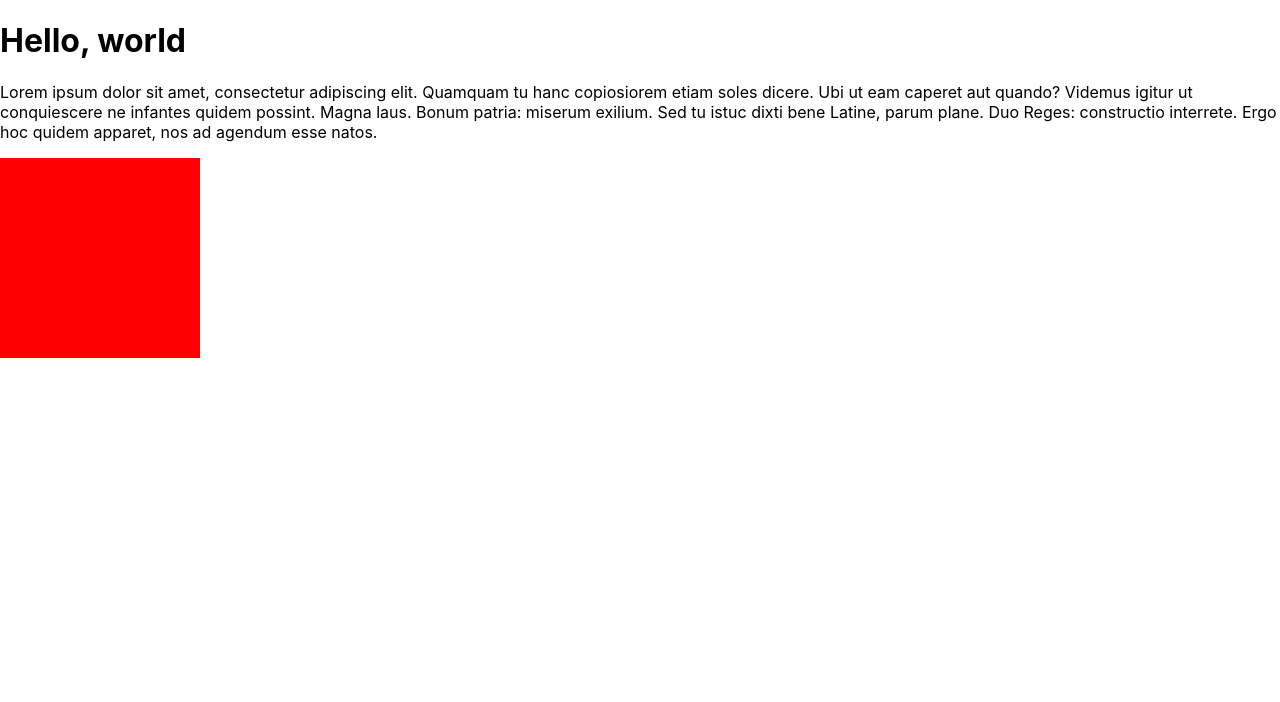
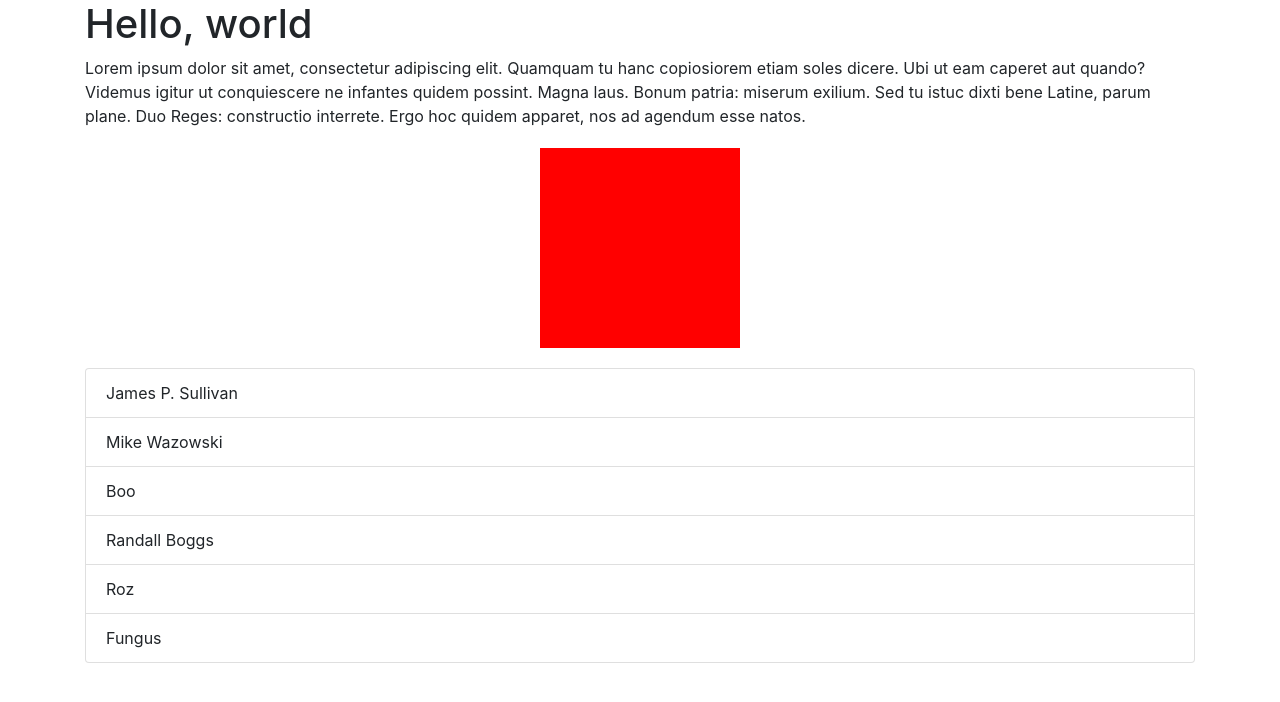
Before and after one commit to jacquescoetzee202/first-react-app, a React (Create React App) app: page / in a window 1280 px wide. Shown: the top 702 px of the page. Built offline with nearby package versions, Linux system fonts and the light colour scheme.

Commit message:
complete challange 1 non tricksy

```diff
--- a/public/index.html
+++ b/public/index.html
@@ -24,11 +24,13 @@
       work correctly both with client-side routing and a non-root public URL.
       Learn how to configure a non-root public URL by running `npm run build`.
     -->
+    <!--Bootstrap stylesheet link-->
+    <link rel="stylesheet" href="https://cdn.jsdelivr.net/npm/bootstrap@4.5.3/dist/css/bootstrap.min.css" integrity="sha384-TX8t27EcRE3e/ihU7zmQxVncDAy5uIKz4rEkgIXeMed4M0jlfIDPvg6uqKI2xXr2" crossorigin="anonymous">
     <title>React App</title>
   </head>
   <body>
     <noscript>You need to enable JavaScript to run this app.</noscript>
-    <div id="root"></div>
+    <div id="root" class="container"></div>
     <!--
       This HTML file is a template.
       If you open it directly in the browser, you will see an empty page.
--- a/src/App.js
+++ b/src/App.js
@@ -1,13 +1,7 @@
-import Header from "./components/Header";
-import Paragraph from "./components/Paragraph";
-import Square from "./components/Square"
+import Stuff from "./components/Stuff";
 
 const App = () => (
-  <>
-    <Header />
-    <Paragraph />
-    <Square />
-  </>
+  <Stuff />
 );
 
 export default App;
--- /dev/null
+++ b/src/components/People.js
@@ -0,0 +1,13 @@
+let names = ["James P. Sullivan", "Mike Wazowski", "Boo", "Randall Boggs", "Roz", "Fungus"];
+
+const People = () => (
+    <ul className="list-group">
+        {names.map((name, index) => (
+            <li key={ index } className="list-group-item">
+                {name}
+            </li>
+        ))}
+    </ul>
+);
+
+export default People;
--- a/src/components/Square.js
+++ b/src/components/Square.js
@@ -1,11 +1,13 @@
 const divStyle = {
     backgroundColor: 'red',
     height: 200,
-    width: 200
+    width: 200,
+    marginTop: 20,
+    marginBottom: 20
 }
 
 const Square = () => (
-    <div style={divStyle}></div>
+    <div style={divStyle} className="container"></div>
 );
 
 export default Square;
--- /dev/null
+++ b/src/components/Stuff.js
@@ -0,0 +1,15 @@
+import Header from "./Header";
+import Paragraph from "./Paragraph";
+import Square from "./Square";
+import People from "./People";
+
+const Stuff = () => (
+    <>
+        <Header />
+        <Paragraph />
+        <Square />
+        <People />
+    </>
+);
+
+export default Stuff;
```
Also changed, not shown: 1 other file (tests, documents, lock files or other folders).
